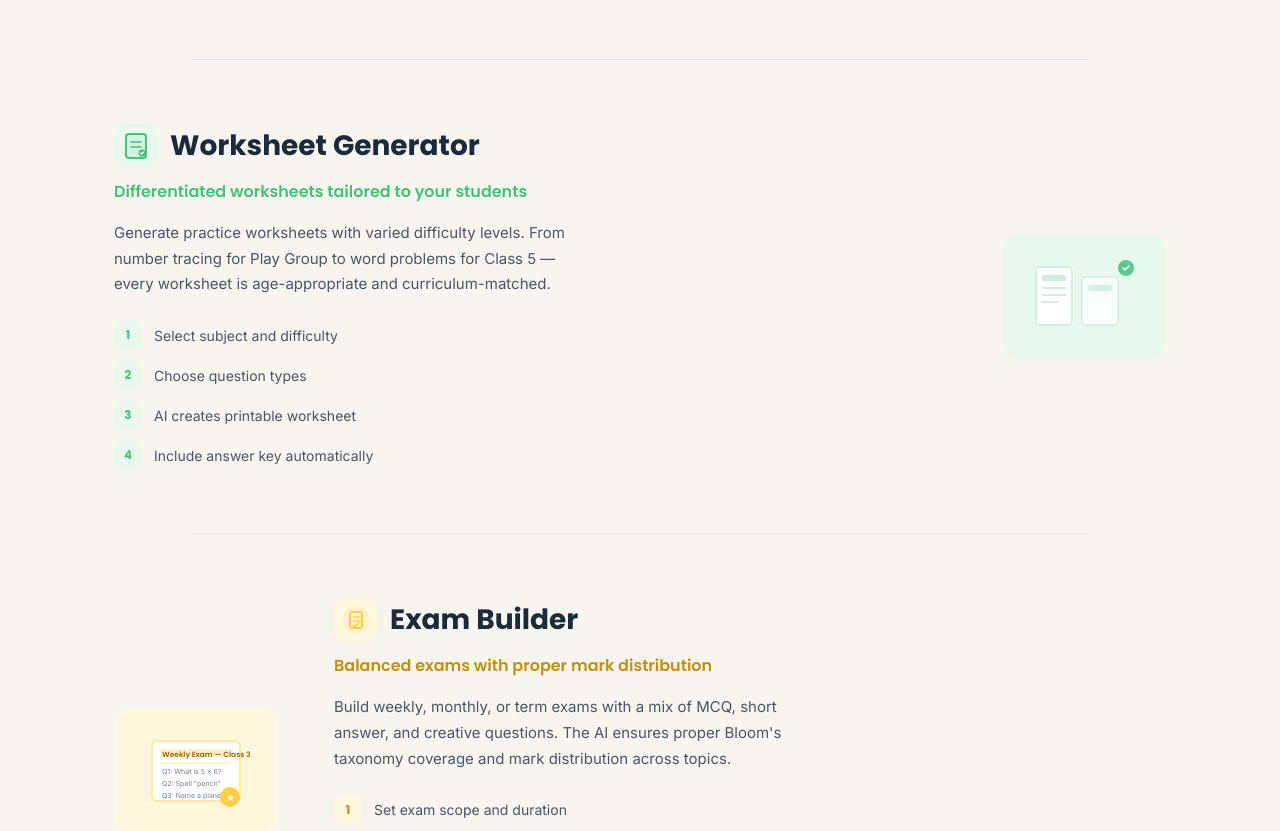
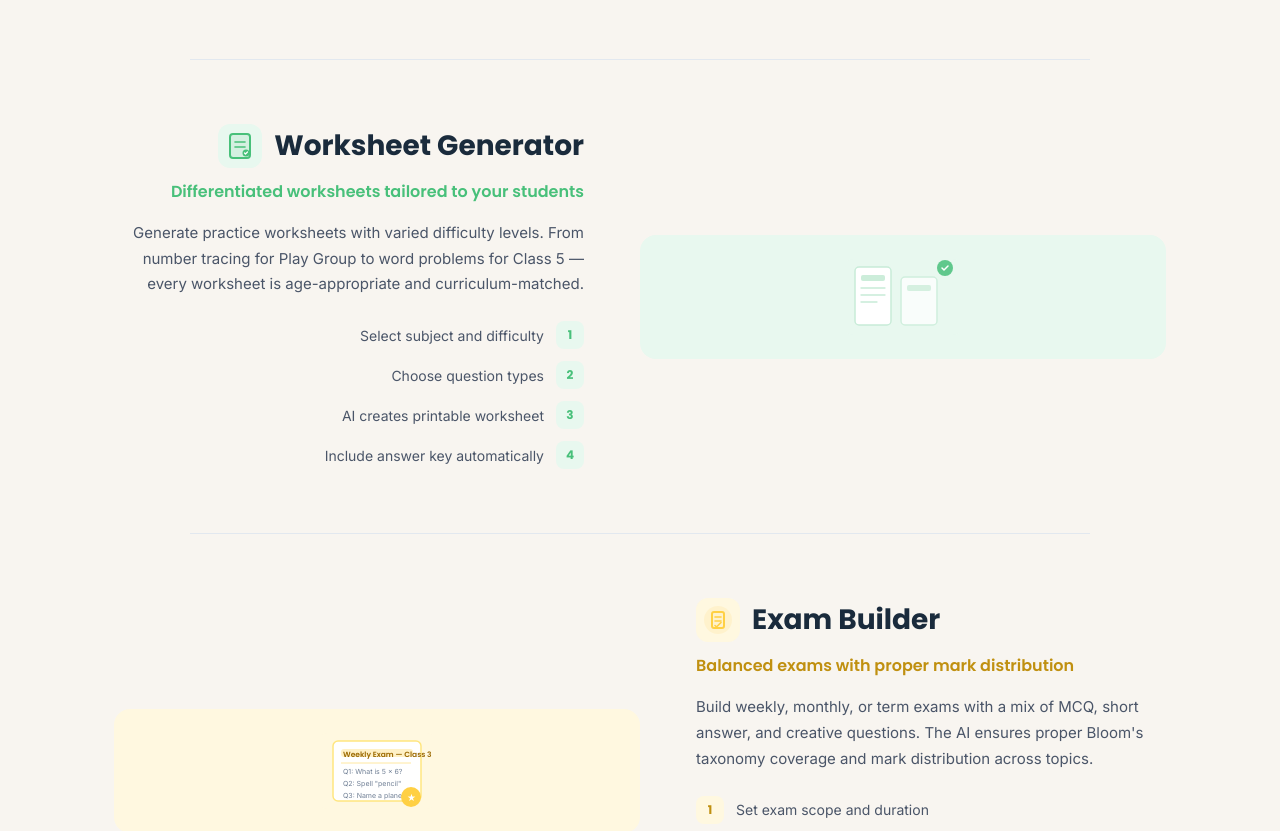
Before and after one commit to sajibmh-2026/ShikkhaSathi-a2-type, a React (Vite) app in the folder client/: page /features in a window 1280 px wide. Shown: the part 900-1731 px from the top of the page. Built offline with nearby package versions, Linux system fonts and the light colour scheme.

Commit message:
fix(features): correct zigzag layout alignment for feature blocks
- Both illustration and content sides now use w-1/2 for equal columns
- Reversed rows: text aligns right, steps align right with reversed icon-text order
- Removed maxWidth constraint on description for full-width usage

```diff
--- a/client/src/pages/FeaturesPage.tsx
+++ b/client/src/pages/FeaturesPage.tsx
@@ -99,7 +99,7 @@ function FeatureBlock({
         }`}
       >
         {/* Illustration side */}
-        <div className="flex-shrink-0">
+        <div className="w-full md:w-1/2 flex-shrink-0">
           <div
             style={{
               background: feature.bg,
@@ -115,9 +115,9 @@ function FeatureBlock({
         </div>
 
         {/* Content side */}
-        <div className="flex-1">
+        <div className={`w-full md:w-1/2 ${isReversed ? 'md:text-right' : ''}`}>
           {/* Icon + Title */}
-          <div className="flex items-center gap-3 mb-3">
+          <div className={`flex items-center gap-3 mb-3 ${isReversed ? 'md:justify-end' : ''}`}>
             <div
               className="flex items-center justify-center"
               style={{
@@ -148,15 +148,15 @@ function FeatureBlock({
           {/* Description */}
           <p
             className="text-text-mid mb-6"
-            style={{ fontSize: 15, lineHeight: 1.72, maxWidth: 460 }}
+            style={{ fontSize: 15, lineHeight: 1.72 }}
           >
             {feature.description}
           </p>
 
           {/* Steps */}
-          <div className="flex flex-col gap-3">
+          <div className={`flex flex-col gap-3 ${isReversed ? 'md:items-end' : ''}`}>
             {feature.steps.map((step, i) => (
-              <div key={i} className="flex items-center gap-3">
+              <div key={i} className={`flex items-center gap-3 ${isReversed ? 'md:flex-row-reverse' : ''}`}>
                 <div
                   className="flex items-center justify-center font-poppins font-bold"
                   style={{
```
